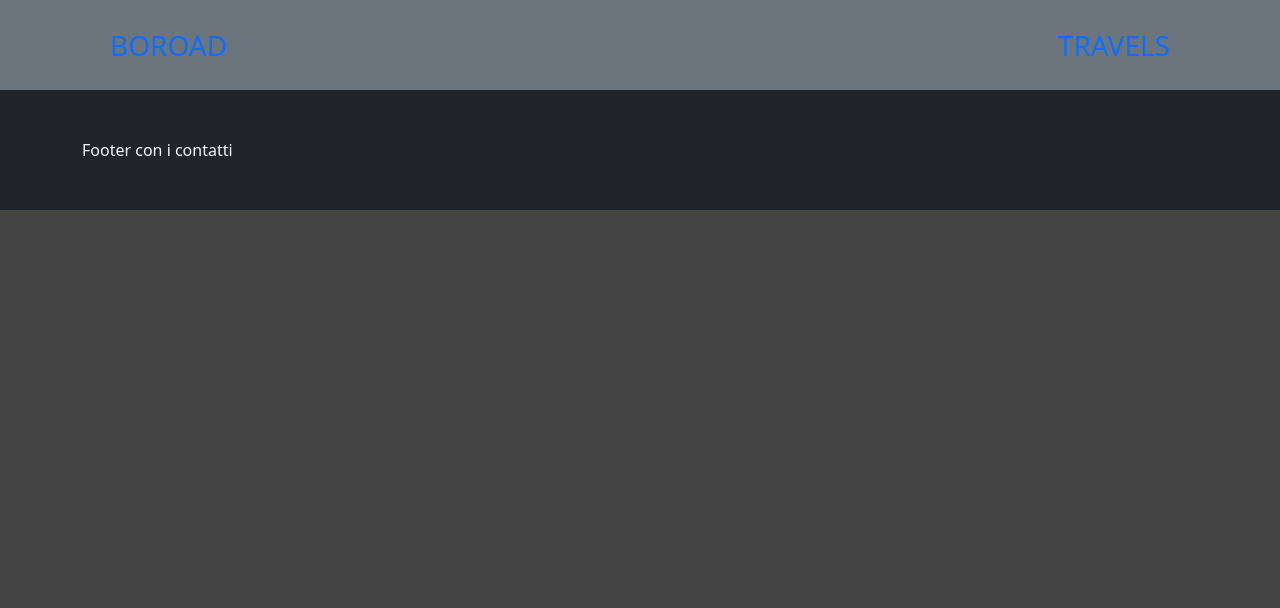
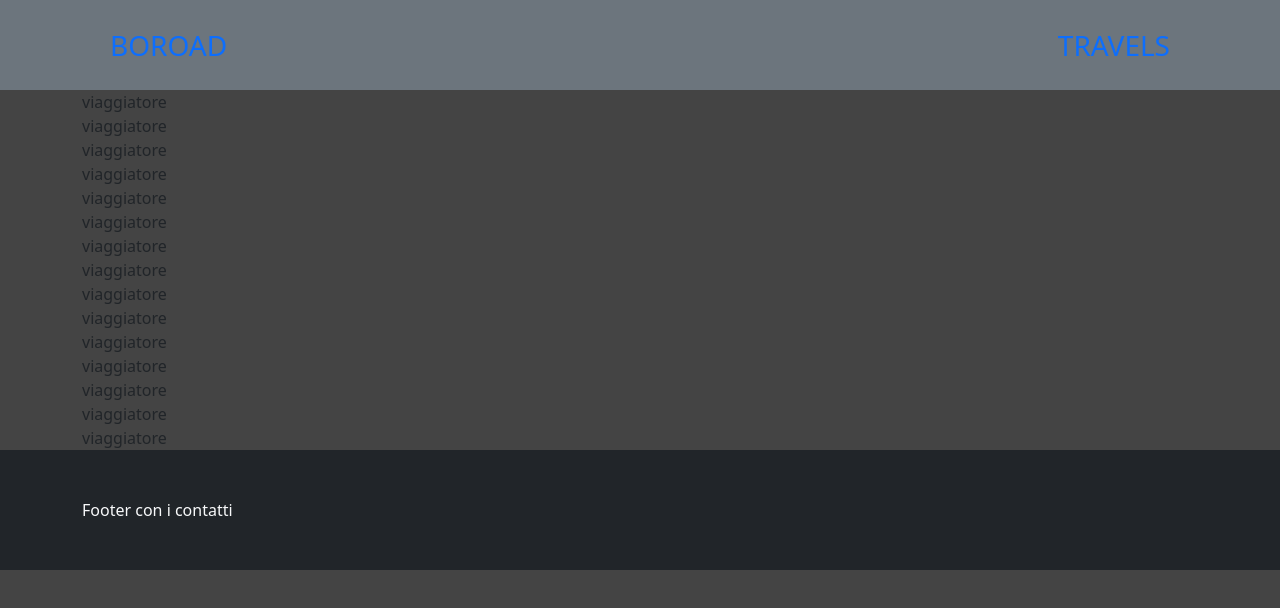
Before and after one commit to simoneburrai/boo-road-webapp, a React (Vite) app: page /travels/1/travellers in a window 1280 px wide. Shown: the top 608 px of the page. Built offline with nearby package versions, Linux system fonts and the light colour scheme.

Commit message:
feat: linked all travellers to travel detail page, in alltravellers page filtered currentravellers for travelId, mapped Travellercard for every traveller

```diff
--- a/src/components/TravellerCard.jsx
+++ b/src/components/TravellerCard.jsx
@@ -2,7 +2,7 @@ const TravellerCard = () => {
 
     return (
         <div>
-
+            viaggiatore
         </div>
     )
 }
--- a/src/components/travelDetailCard.jsx
+++ b/src/components/travelDetailCard.jsx
@@ -1,3 +1,5 @@
+import { Link } from "react-router-dom";
+
 const TravelDetailCard = ({travel}) => {
     const flight = travel.flight;
     return (
@@ -13,7 +15,7 @@ const TravelDetailCard = ({travel}) => {
                     </div>
                     <div className="d-flex flex-row justify-content-between ">
                         <h4 className=" mb-4">costo</h4>
-                        <button className="btn btn-primary mb-4">dettagli</button>
+                        <button className="btn btn-primary mb-4"><Link to={`/travels/${travel.id}/travellers`}>Vedi tutti i viaggiatori</Link></button>
                     </div>
                 </div>
             </div>
--- a/src/pages/AllTravellers.jsx
+++ b/src/pages/AllTravellers.jsx
@@ -1,5 +1,18 @@
+import { useParams } from "react-router-dom";
+import {useTravels} from "../contexts/TravelContext"
+import TravellerCard from "../components/TravellerCard"
+
 const AllTravellers = ()=> {
-    return <div></div>
+    let {id} = useParams();
+    id = parseInt(id);
+    const {travellers} = useTravels()
+    const currentTravellers = travellers.filter(traveller => traveller.travelId === id)
+
+    return <div>
+        {currentTravellers.map(traveller =>{
+            return <TravellerCard traveller={traveller}/>
+        })}
+    </div>
 }
 
 export default AllTravellers;
```
